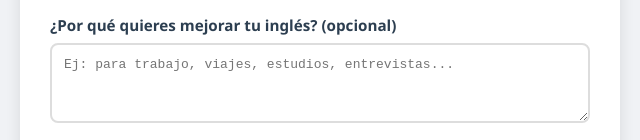
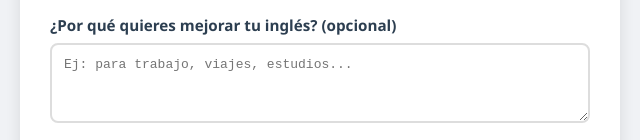
Before and after one commit to inglestestnivel-ar/test-ingles-online, a plain HTML site: page index.html in a window 1280 px wide. Shown: the part 660-800 px from the top of the page, 320-960 px from the left. Drawn offline with Linux system fonts and the light colour scheme.

Commit message:
Update index.html

```diff
--- a/index.html
+++ b/index.html
@@ -60,7 +60,7 @@
 
       <div class="form-group">
         <label for="motivo">¿Por qué quieres mejorar tu inglés? (opcional)</label>
-        <textarea id="motivo" rows="3" placeholder="Ej: para trabajo, viajes, estudios, entrevistas..."></textarea>
+        <textarea id="motivo" rows="3" placeholder="Ej: para trabajo, viajes, estudios..."></textarea>
       </div>
 
       <div class="form-group">
@@ -81,7 +81,7 @@
     </form>
   </div>
 
-  <!-- Contenido del test (oculto al inicio) -->
+  <!-- Contenedor del test -->
   <div id="test-container" class="container" style="display:none;">
     <h1>📝 Test de Nivelación de Inglés</h1>
 
```
